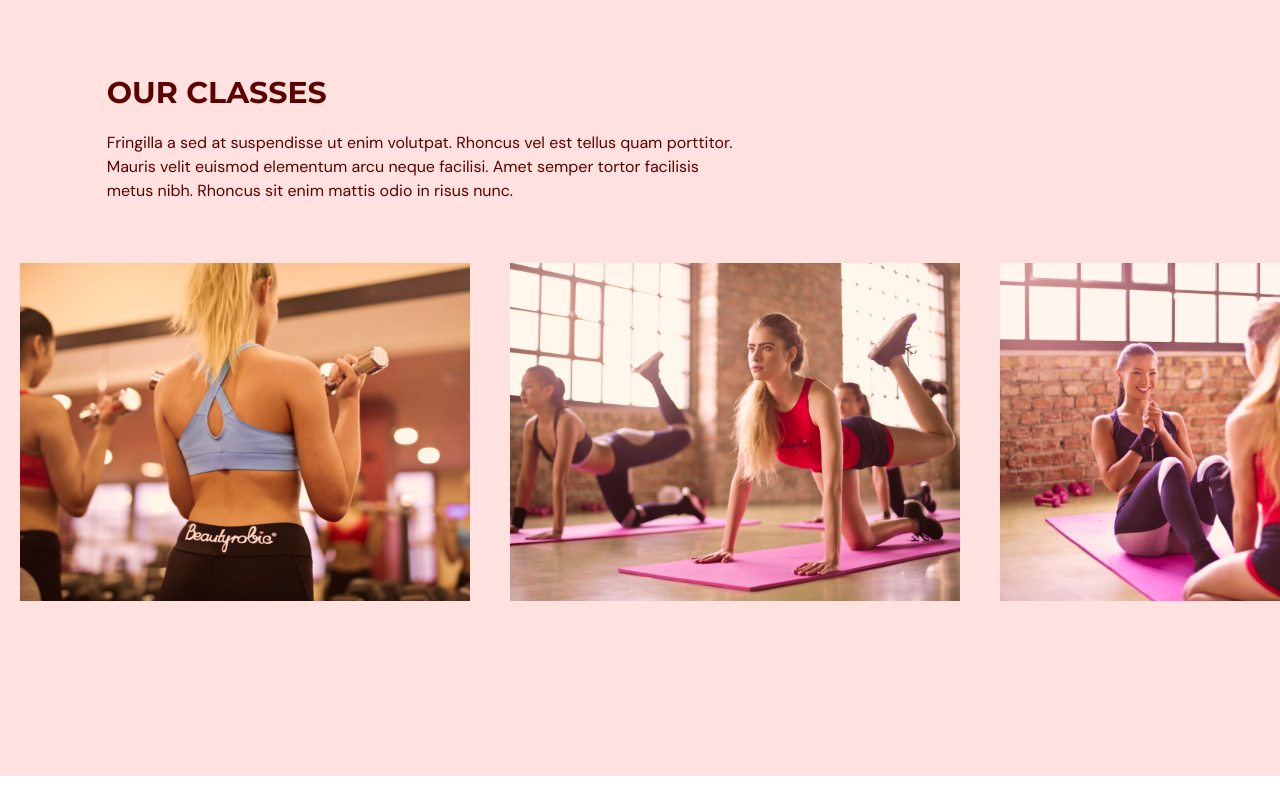
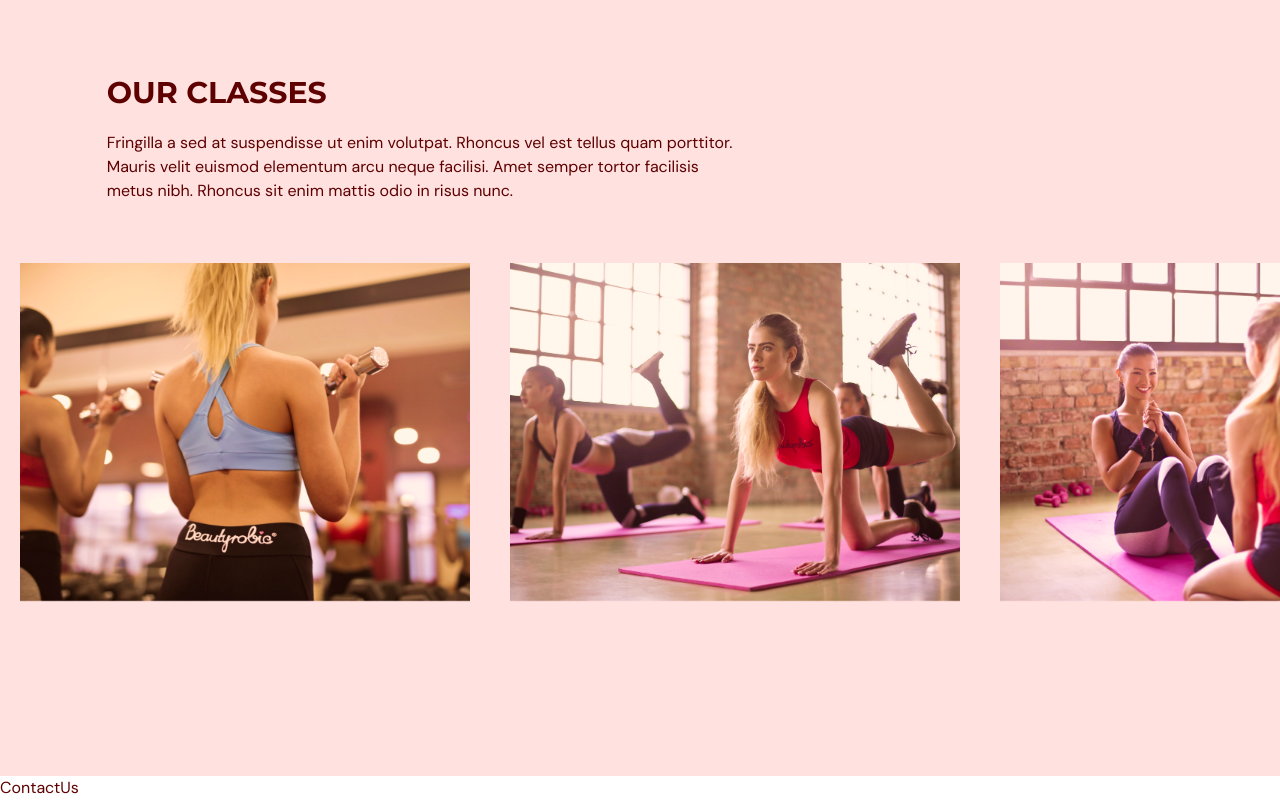
Before and after one commit to JulyK9/fitness-typescript, a React (Vite) app: page / in a window 1280 px wide. Shown: the part 2218-3018 px from the top of the page. Before the commit the page ends 2994 px from the top, so only its background shows below. Built offline with nearby package versions, Linux system fonts and the light colour scheme.

Commit message:
feat: contactUS 페이지 추가

```diff
--- a/src/App.tsx
+++ b/src/App.tsx
@@ -2,6 +2,7 @@ import Navbar from "@/scenes/navbar";
 import Home from "@/scenes/home";
 import Benefits from "@/scenes/benefits";
 import OurClasses from "@/scenes/ourClasses";
+import ContactUs from "@/scenes/contactUs";
 import { useEffect, useState } from "react";
 import { SelectedPage } from "@/shared/types";
 
@@ -41,6 +42,7 @@ function App() {
         <Home setSelectedPage={setSelectedPage} />
         <Benefits setSelectedPage={setSelectedPage} />
         <OurClasses setSelectedPage={setSelectedPage} />
+        <ContactUs setSelectedPage={setSelectedPage} />
       </div>
     </>
   );
--- /dev/null
+++ b/src/scenes/contactUs/index.tsx
@@ -0,0 +1,11 @@
+import { SelectedPage } from "@/shared/types";
+
+type Props = {
+  setSelectedPage: (value: SelectedPage) => void;
+};
+
+const ContactUs = ({ setSelectedPage }: Props) => {
+  return <div>ContactUs</div>;
+};
+
+export default ContactUs;
```
